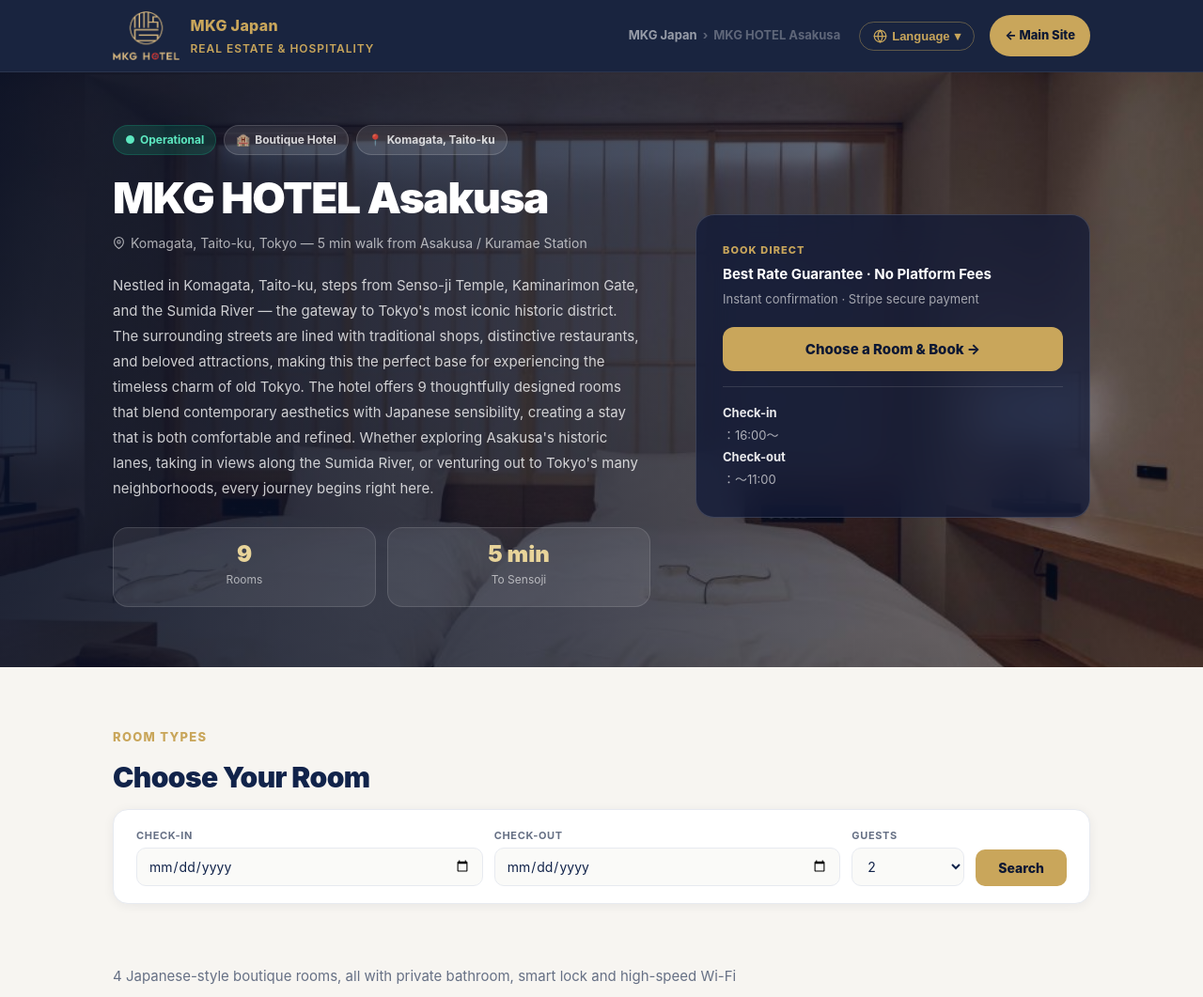
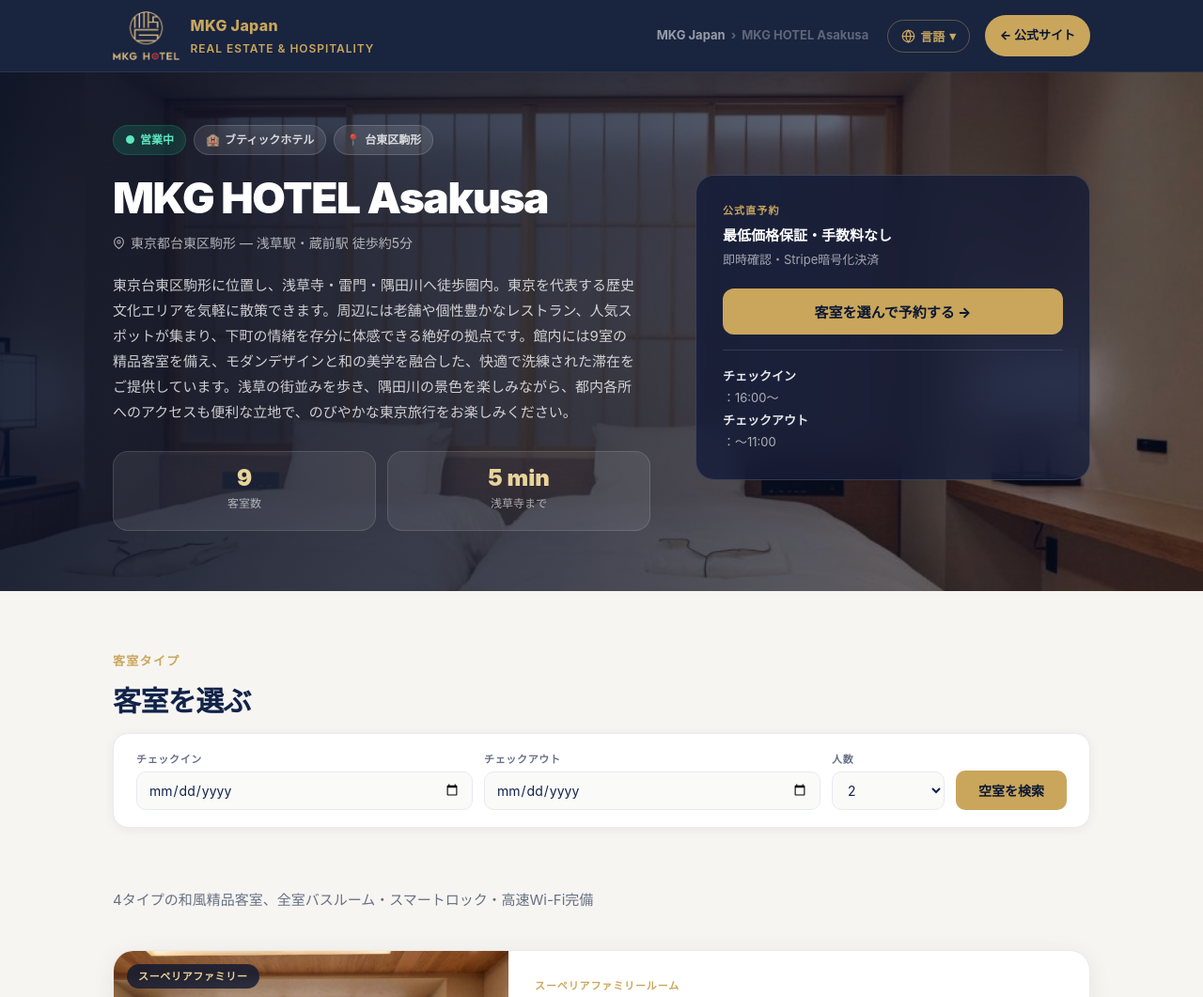
Before and after one commit to mkg-japan/mkg-japan-website, a website: page hotel-asakusa.html in a window 1280 px wide. Shown: the top 1061 px of the page at 94% size. Drawn offline with Linux system fonts and the light colour scheme.

Commit message:
fix: default language to Japanese on asakusa page

```diff
--- a/hotel-asakusa.html
+++ b/hotel-asakusa.html
@@ -308,7 +308,7 @@
     }
   </style>
 </head>
-<body class="lang-en">
+<body class="lang-ja">
 
 <header class="topbar">
   <div class="wrap nav">
@@ -1584,13 +1584,7 @@
     openRoomBooking(roomId, zhName, enName, jaName);
   }
 
-  function detectLang(){
-    var nav=(navigator.language||navigator.userLanguage||'').toLowerCase();
-    if(nav.startsWith('ja')) return 'ja';
-    if(nav.startsWith('zh')) return 'zh';
-    return 'en';
-  }
-  function getLang(){return sessionStorage.getItem('mkgjp_lang')||detectLang()}
+  function getLang(){return sessionStorage.getItem('mkgjp_lang')||'ja'}
   function setLang(l){
     document.body.className='lang-'+l;
     sessionStorage.setItem('mkgjp_lang',l);
@@ -1602,7 +1596,7 @@
   document.addEventListener('click',function(e){if(!e.target.closest('.desk-lang-wrap'))closeLang()});
 
   (function(){
-    var l=sessionStorage.getItem('mkgjp_lang')||detectLang();
+    var l=sessionStorage.getItem('mkgjp_lang')||'ja';
     setLang(l);
   })();
 </script>
```
